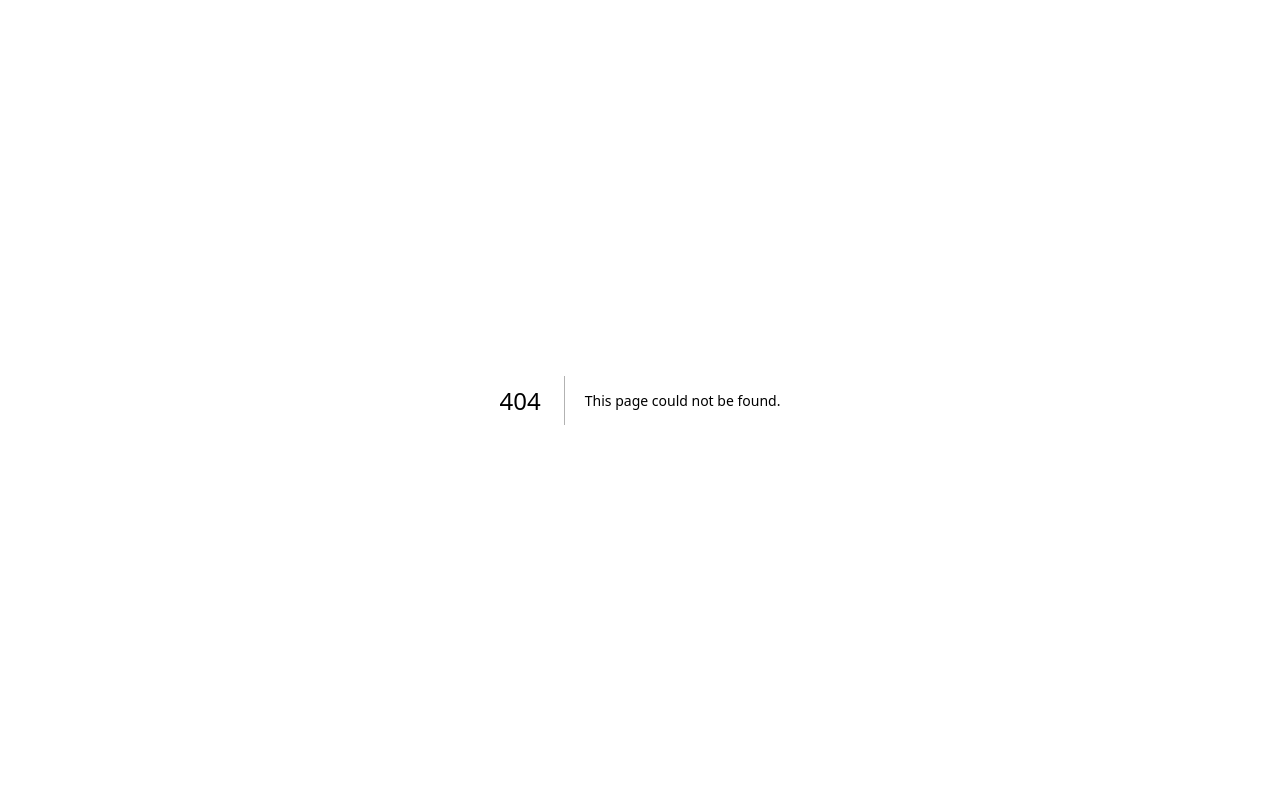
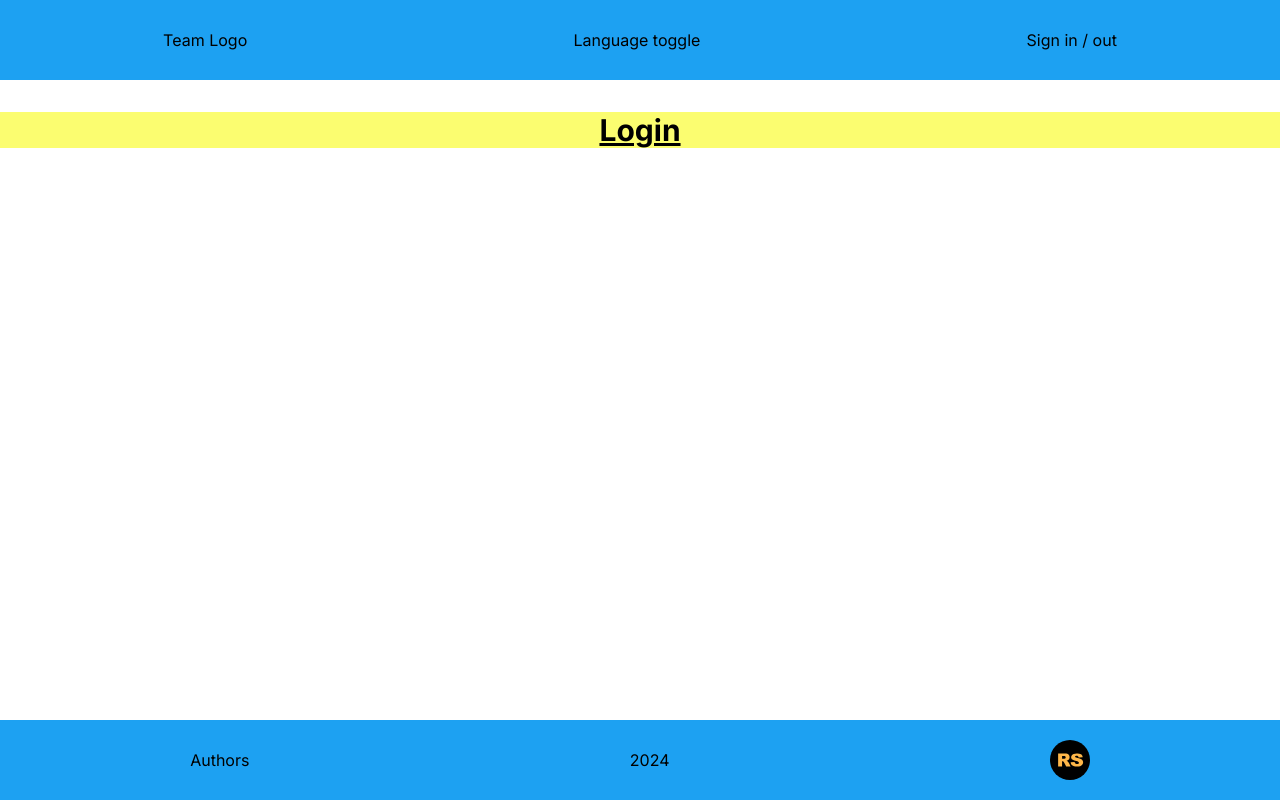
Before and after one commit to mamont79/graphiql-app, a Next.js app: page /login in a window 1280 px wide. Before the commit this address had no page. Built offline with nearby package versions, Linux system fonts and the light colour scheme.

Commit message:
feat: add auth routes

```diff
--- /dev/null
+++ b/app/login/page.tsx
@@ -0,0 +1,18 @@
+import { Header } from '@/components/header/Header';
+import { Footer } from '@/components/footer/Footer';
+
+export default function WelcomePage() {
+  return (
+    <div className="flex flex-col min-h-screen">
+      <Header />
+
+      <div className="flex-grow">
+        <h1 className="text-3xl my-8 bg-[#fbfd70] font-bold underline text-center">
+          Login
+        </h1>
+      </div>
+
+      <Footer />
+    </div>
+  );
+}
--- /dev/null
+++ b/app/register/page.tsx
@@ -0,0 +1,18 @@
+import { Header } from '@/components/header/Header';
+import { Footer } from '@/components/footer/Footer';
+
+export default function WelcomePage() {
+  return (
+    <div className="flex flex-col min-h-screen">
+      <Header />
+
+      <div className="flex-grow">
+        <h1 className="text-3xl my-8 bg-[#fbfd70] font-bold underline text-center">
+          Register
+        </h1>
+      </div>
+
+      <Footer />
+    </div>
+  );
+}
```
